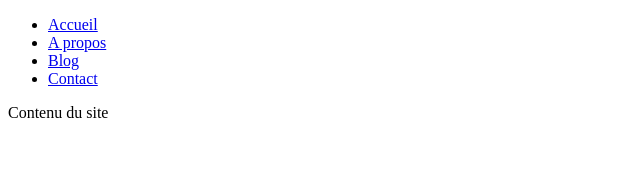
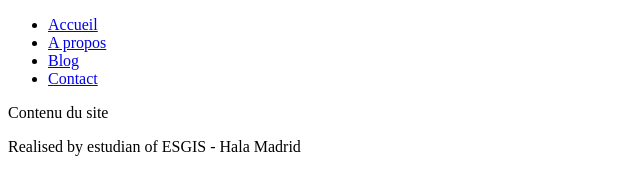
Before and after one commit to Kingson009/mon_site_web, a plain HTML site: page index.html in a window 1280 px wide. Shown: the whole page, without its empty margins (0-640 px from the left). Drawn offline with Linux system fonts and the light colour scheme.

Commit message:
Mise en place du footer

```diff
--- a/index.html
+++ b/index.html
@@ -34,7 +34,7 @@
     </main>
 
     <footer>
-
+        <p>Realised by estudian of ESGIS - Hala Madrid</p>
     </footer>
 
 </body>
```
